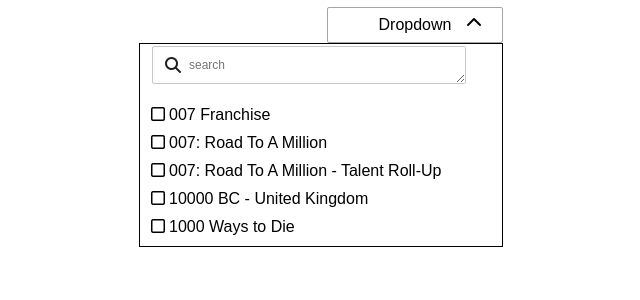
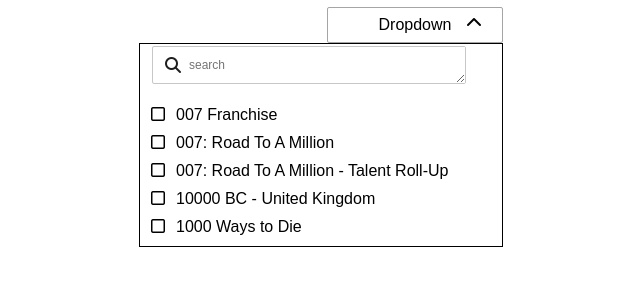
Before and after one commit to banu-drylogics/react-base, a React (Create React App) app: page / in a window 1280 px wide. Both pictures are taken after a click on the button "Dropdown". Shown: the top 300 px of the page, without its empty margins (581-1221 px from the left). Built offline with nearby package versions, Linux system fonts and the light colour scheme.

Commit message:
APPS-48272 - Code Review changes updated

```diff
--- a/src/components/dropdown/DropDownMenu.tsx
+++ b/src/components/dropdown/DropDownMenu.tsx
@@ -35,7 +35,7 @@ const DropDownMenu = ({ data }: DropDownMenuProps) => {
               className={getCheckboxStatus(item)}
               onClick={() => toggleOption(item)}
             ></i>
-            <span className="">{item}</span>
+            <span className="dropdown-menu-container__list__row__label">{item}</span>
           </div>
         ))}
       </div>
--- a/src/components/dropdown/styles.scss
+++ b/src/components/dropdown/styles.scss
@@ -46,6 +46,10 @@
     &__row {
       font-family: "Arimo", sans-serif;
       padding: 10px 27px 0px 11px;
+
+      &__label {
+        padding: 7px 7px 9px 7px;
+      }
 
       &:hover {
         background-color: #f0f0f0;
```
